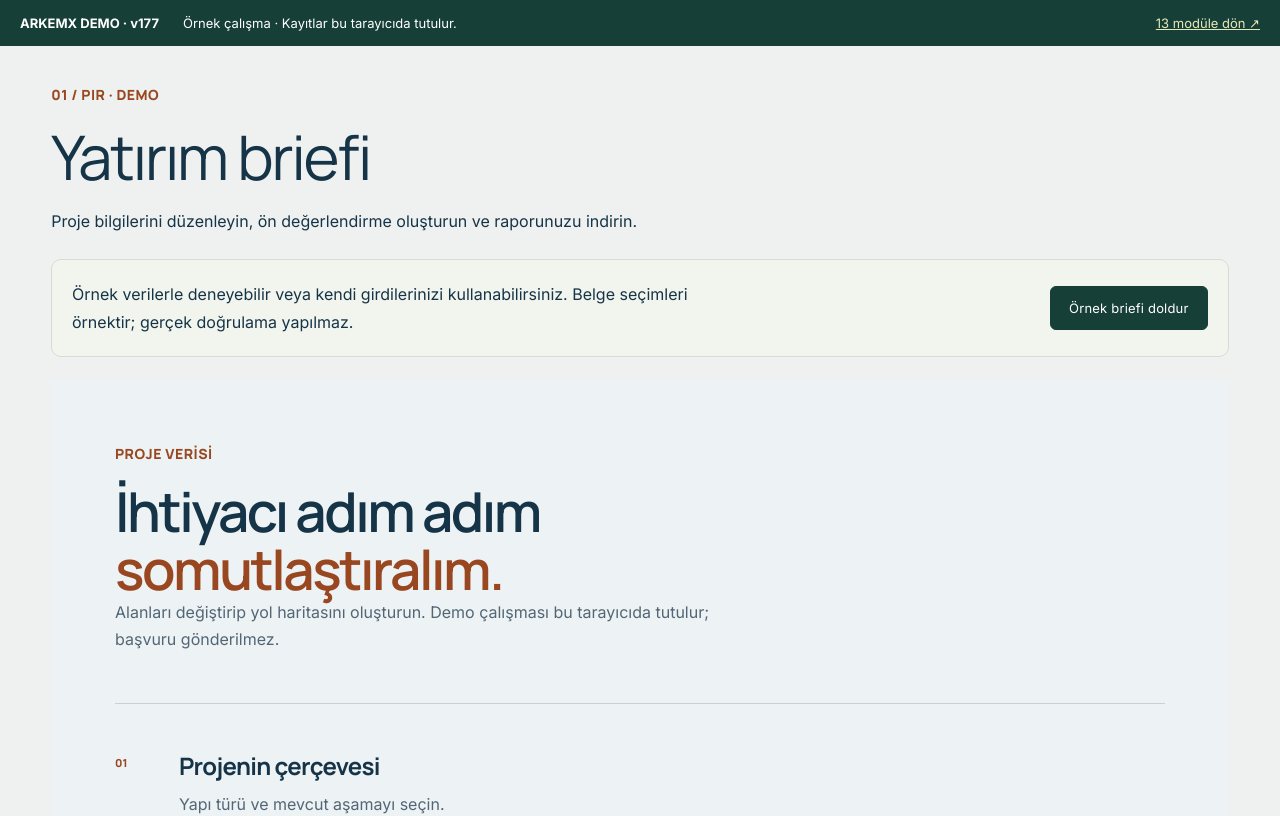
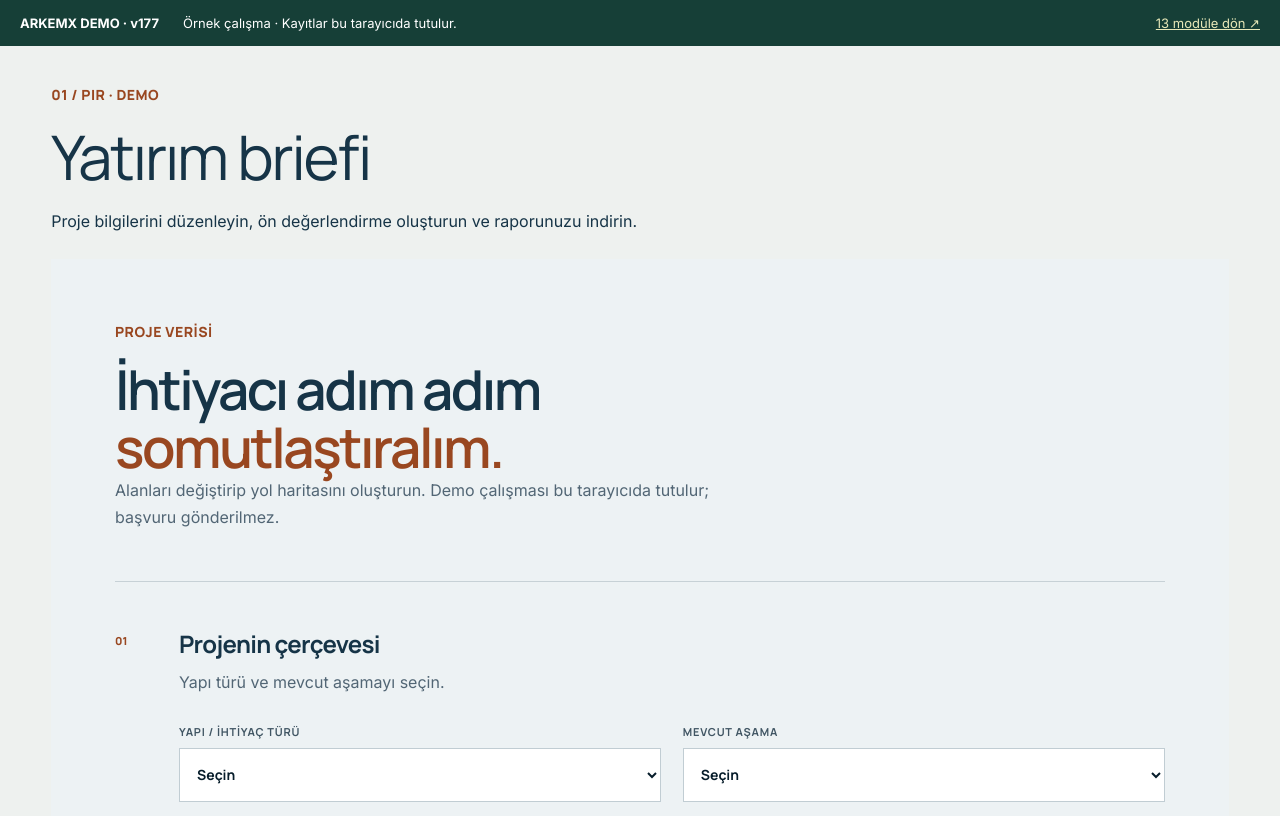
Before and after one commit to BuseIbsiroglu0637/arkemx-core-v1, a Next.js app: page /proje-karar-asistani in a window 1280 px wide. Shown: the top 816 px of the page. Built offline with nearby package versions, Linux system fonts and the light colour scheme.

Commit message:
Remove example input toolbar from demo investment brief

```diff
--- a/app/components/ProjectDecisionAssistant.tsx
+++ b/app/components/ProjectDecisionAssistant.tsx
@@ -171,18 +171,10 @@ export function ProjectDecisionAssistant() {
     window.print();
   };
 
-  const fillDemo = () => {
-    setGoal("konut"); setStage("fikir"); setSystem("kararsiz");
-    setLocation("Kastamonu / Merkez"); setArea("600");
-    setDocuments(["arsa", "mimari"]); setPriorities(["butce", "guvenlik"]);
-    setResultVisible(false); setCopied(false); setGeneratedAt("");
-  };
-
   const downloadReport = () => downloadTextFile("arkem-proje-on-hazirlik.json", JSON.stringify({ schema: "ARKEM-BRIEF/1.0", demo: DEMO_ENABLED, method: "rule-based", methodVersion: "readiness-1.1", documentVerification: "user-declared-not-reviewed", input: { goal, stage, system, location, area, documents, priorities }, result, generatedAt }, null, 2), "application/json");
 
   return <div className="decision-assistant">
     {!DEMO_ENABLED && <ProjectKernelBar module="PROJECT DEFINITION & READINESS" confidence="Müşteri beyanı · inceleme bekliyor" />}
-    {DEMO_ENABLED && <div className="demo-brief-toolbar"><p>Örnek verilerle deneyebilir veya kendi girdilerinizi kullanabilirsiniz. Belge seçimleri örnektir; gerçek doğrulama yapılmaz.</p><button type="button" onClick={fillDemo}>Örnek briefi doldur</button></div>}
     <form className="decision-form" onSubmit={submit} onChange={() => { setResultVisible(false); setCopied(false); }}>
       <div className="decision-form-heading"><p className="eyebrow">Proje Verisi</p><h2>İhtiyacı adım adım<br/><em>somutlaştıralım.</em></h2><p>{DEMO_ENABLED ? "Alanları değiştirip yol haritasını oluşturun. Demo çalışması bu tarayıcıda tutulur; başvuru gönderilmez." : "Bu ekranda ön çalışma hazırlanır. Hesaba kaydetme ve ARKEM’e gönderme ayrı işlemlerdir."}</p></div>
 
--- a/app/demo.css
+++ b/app/demo.css
@@ -30,9 +30,5 @@
 .demo-brief-heading h1{font-size:clamp(30px,5vw,46px);line-height:1.15;margin:12px 0 16px}
 .demo-brief-heading>p:last-child{max-width:680px;line-height:1.7}
 .demo-brief-page #karar-motoru{padding-top:24px}
-.demo-brief-toolbar{display:flex;align-items:center;gap:20px;justify-content:space-between;padding:20px;margin-bottom:24px;border:1px solid #d6ddd6;border-radius:10px;background:#f2f5ee}
-.demo-brief-toolbar p{font-size:13px;line-height:1.7;max-width:650px;margin:0}
-.demo-brief-toolbar button{flex-shrink:0;cursor:pointer;padding:12px 18px;border:1px solid #163f37;border-radius:6px;background:#163f37;color:white;font:inherit;font-size:13px}
-.demo-brief-toolbar button:focus-visible{outline:3px solid #b86a3f;outline-offset:3px}
-@media(max-width:650px){.demo-brief-heading{padding-top:24px}.demo-brief-toolbar{align-items:stretch;flex-direction:column;gap:14px}.demo-brief-toolbar button{width:100%}}
-@media print{.demo-brief-heading,.demo-brief-toolbar,.demo-banner{display:none!important}}
+@media(max-width:650px){.demo-brief-heading{padding-top:24px}}
+@media print{.demo-brief-heading,.demo-banner{display:none!important}}
```
Also changed, not shown: 2 other files (tests, documents, lock files or other folders).
